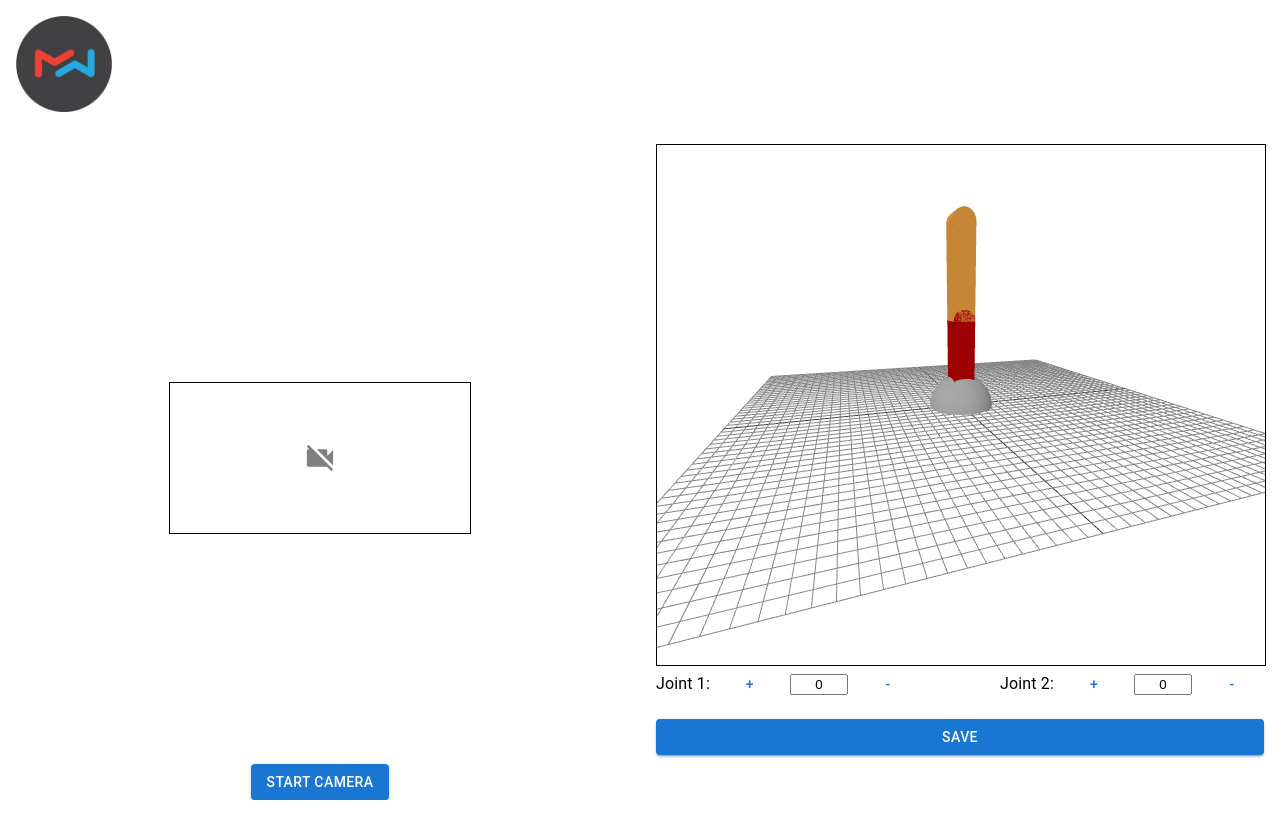
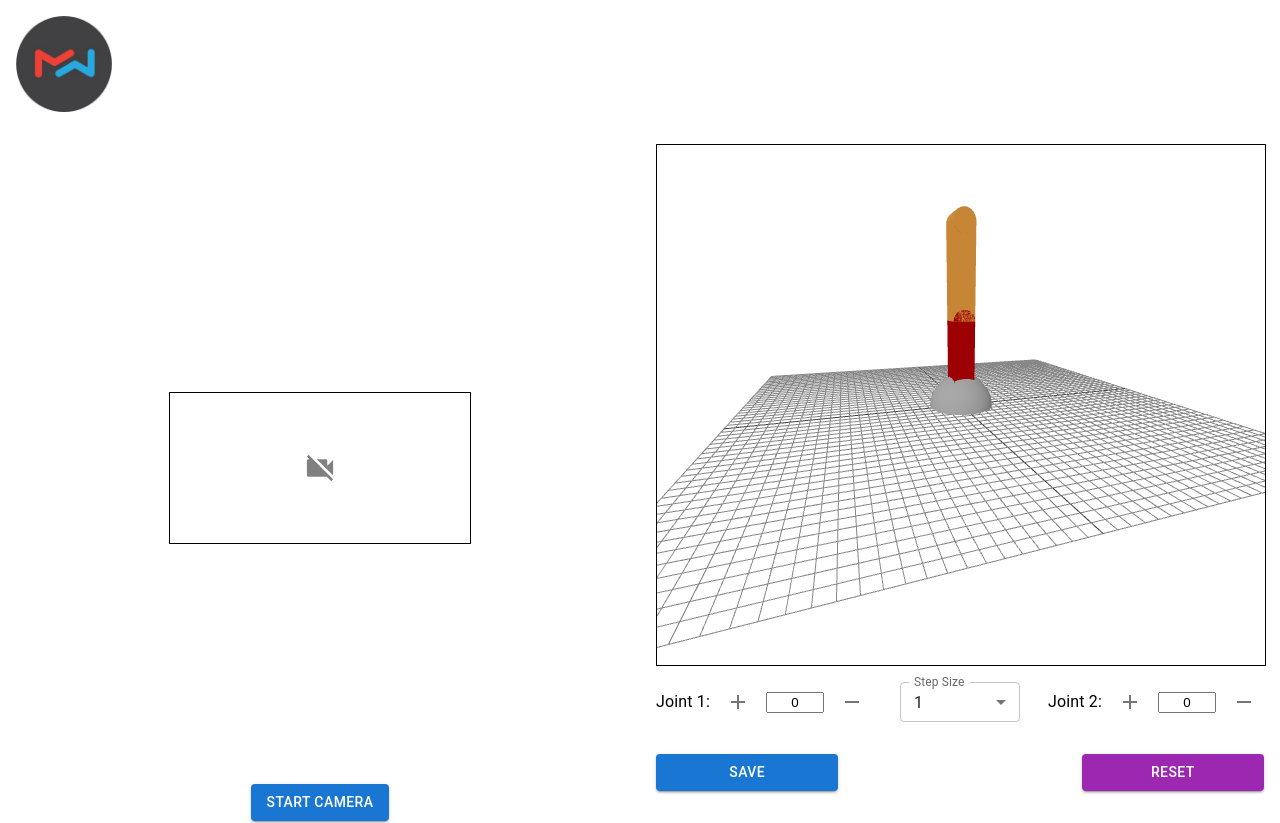
Before and after one commit to akankshapawar1/robot-arm, a React (Create React App) app: page / in a window 1280 px wide. Before the commit the page ends 800 px from the top, so only its background shows below. Built offline with nearby package versions, Linux system fonts and the light colour scheme.

Commit message:
added step size and reset

```diff
--- a/src/robot/RobotComponent.js
+++ b/src/robot/RobotComponent.js
@@ -1,9 +1,11 @@
 import React, { useRef, useState, useEffect } from 'react';
-import { Button, Typography, Box } from '@mui/material';
+import { Button, Typography, Box, FormControl, InputLabel, Select, MenuItem, IconButton } from '@mui/material';
 import { Canvas, useFrame, useThree } from '@react-three/fiber';
 import { OrbitControls } from '@react-three/drei';
 import * as THREE from 'three';
 import { saveAs } from 'file-saver';
+import AddIcon from '@mui/icons-material/Add';
+import RemoveIcon from '@mui/icons-material/Remove';
 
 function RevolutJoint({ position, rotation }) {
   return (
@@ -80,12 +82,13 @@ function GridHelper() {
 
 export default function RobotComponent() {
   const [angles, setAngles] = useState([0, 0]);
+  const [increment, setIncrement] = useState(1); // State for increment unit
   const colors = ['#cc0000', '#fba54a'];
 
-  const increaseAngle1 = () => setAngles((prev) => [Math.min(prev[0] + 10, 90), prev[1]]);
-  const decreaseAngle1 = () => setAngles((prev) => [Math.max(prev[0] - 10, -90), prev[1]]);
-  const increaseAngle2 = () => setAngles((prev) => [prev[0], Math.min(prev[1] + 10, 90)]);
-  const decreaseAngle2 = () => setAngles((prev) => [prev[0], Math.max(prev[1] - 10, -90)]);
+  const increaseAngle1 = () => setAngles((prev) => [Math.min(prev[0] + increment, 90), prev[1]]);
+  const decreaseAngle1 = () => setAngles((prev) => [Math.max(prev[0] - increment, -90), prev[1]]);
+  const increaseAngle2 = () => setAngles((prev) => [prev[0], Math.min(prev[1] + increment, 90)]);
+  const decreaseAngle2 = () => setAngles((prev) => [prev[0], Math.max(prev[1] - increment, -90)]);
 
   const saveAngles = () => {
     const filename = prompt('Enter the filename to save joint angles:', 'joint_angles.txt');
@@ -94,6 +97,10 @@ export default function RobotComponent() {
       const blob = new Blob([fileContent], { type: 'text/plain;charset=utf-8' });
       saveAs(blob, filename);
     }
+  };
+
+  const resetAngles = () => {
+    setAngles([0, 0]);
   };
 
   return (
@@ -111,24 +118,45 @@ export default function RobotComponent() {
         <Manipulator angles={angles} colors={colors} />
       </Canvas>
 
-      <Box sx={{display:'flex', flexDirection:'row', justifyContent:'space-between'}}>
-        <Box sx={{ display: 'flex', alignItems: 'center', marginBottom: '1rem' }}>
+      <Box sx={{display:'flex', flexDirection:'row', justifyContent:'space-between', alignItems: 'center', marginBottom: '1rem' }}>
+        <Box sx={{ display: 'flex', alignItems: 'center' }}>
           <Typography component="label" sx={{ marginRight: '0.5rem' }}>Joint 1:</Typography>
-          <Button onClick={increaseAngle1}>+</Button>
+          <IconButton onClick={increaseAngle1}><AddIcon/></IconButton>
           <input type="text" value={angles[0]} readOnly style={{ width: '50px', textAlign: 'center', margin: '0 0.5rem' }} />
-          <Button onClick={decreaseAngle1}>-</Button>
+          <IconButton onClick={decreaseAngle1}><RemoveIcon/></IconButton>
         </Box>
-        <Box sx={{ display: 'flex', alignItems: 'center', marginBottom: '1rem' }}>
+        <FormControl variant="outlined" sx={{ minWidth: 120, margin: '1rem' }}>
+          <InputLabel id="increment-label">Step Size</InputLabel> {/* Updated label */}
+          <Select
+            labelId="increment-label"
+            id="increment-select"
+            value={increment}
+            onChange={(e) => setIncrement(e.target.value)}
+            label="Step Size"
+            size='small'
+          >
+            <MenuItem value={1}>1</MenuItem>
+            <MenuItem value={5}>5</MenuItem>
+            <MenuItem value={10}>10</MenuItem>
+            <MenuItem value={20}>20</MenuItem>
+          </Select>
+        </FormControl>
+        <Box sx={{ display: 'flex', alignItems: 'center' }}>
           <Typography component="label" sx={{ marginRight: '0.5rem' }}>Joint 2:</Typography>
-          <Button onClick={increaseAngle2}>+</Button>
+          <IconButton onClick={increaseAngle2}><AddIcon/></IconButton>
           <input type="text" value={angles[1]} readOnly style={{ width: '50px', textAlign: 'center', margin: '0 0.5rem' }} />
-          <Button onClick={decreaseAngle2}>-</Button>
+          <IconButton onClick={decreaseAngle2}><RemoveIcon/></IconButton>
         </Box>
       </Box>
 
-      <Button variant="contained" color="primary" onClick={saveAngles} sx={{ marginBottom: '1rem' }} >
-        Save
-      </Button>
+      <Box sx={{ display: 'flex', justifyContent: 'space-between', width: '100%' }}>
+        <Button variant="contained" color="primary" onClick={saveAngles} sx={{ marginBottom: '1rem', width:'30%' }}>
+          Save
+        </Button>
+        <Button variant="contained" color="secondary" onClick={resetAngles} sx={{ marginBottom: '1rem', width:'30%' }}>
+          Reset
+        </Button>
+      </Box>
     </Box>
   );
 }
```
